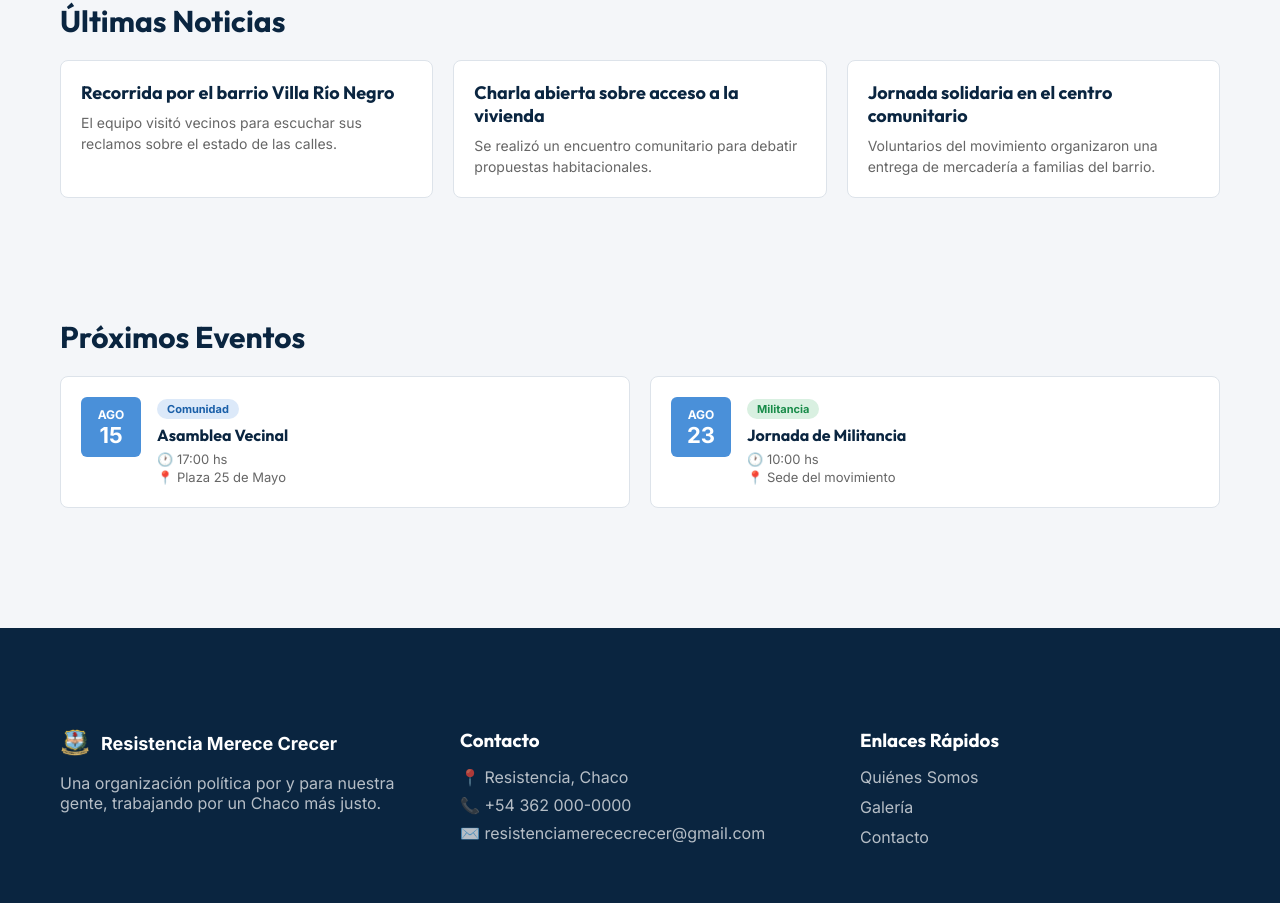
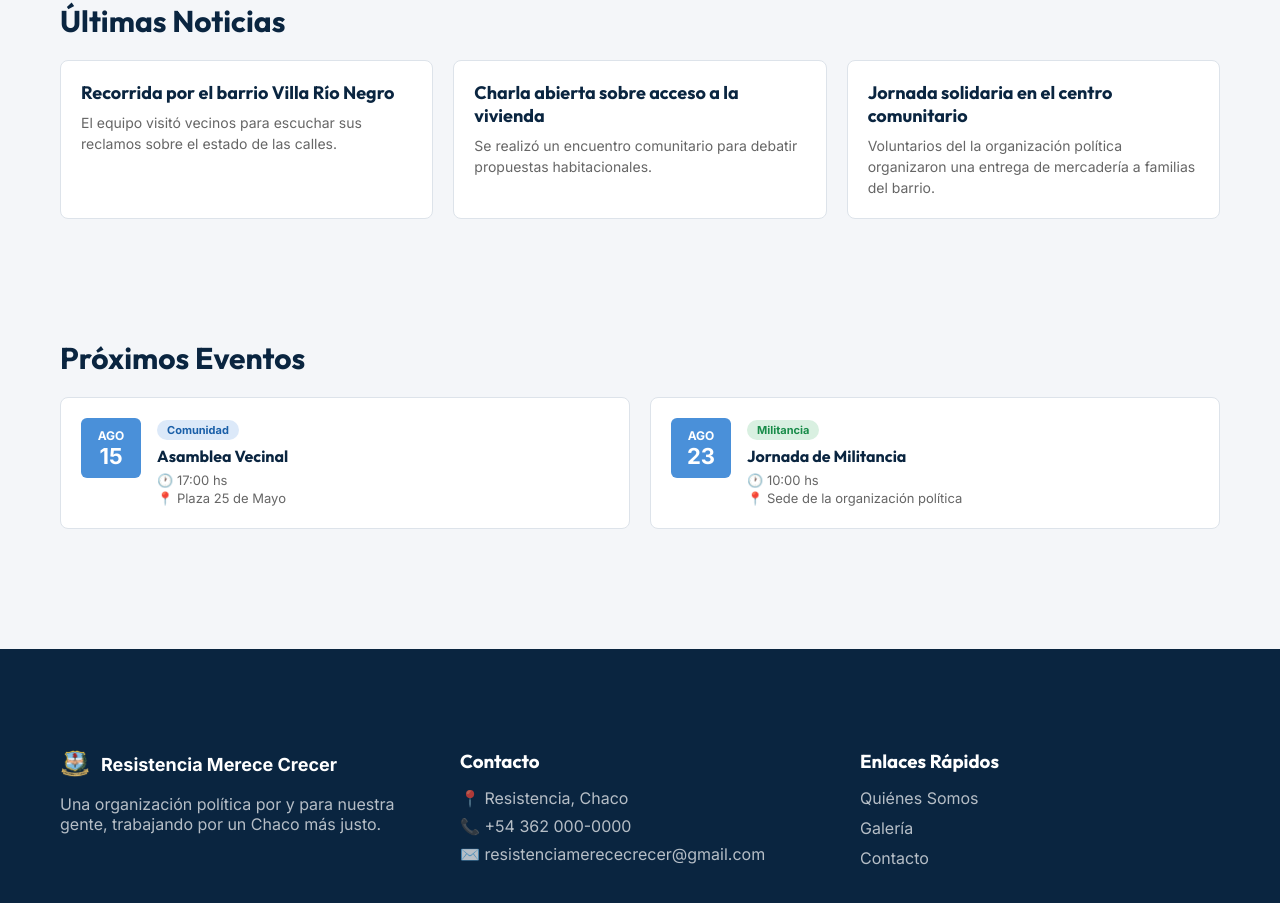
Before and after one commit to esqmarcelo/resistencia-merece-crecer, a React (Vite) app: page / in a window 1280 px wide. Shown: the part 848-1751 px from the top of the page. Built offline with nearby package versions, Linux system fonts and the light colour scheme.

Commit message:
correcion de errores gramaticales

```diff
--- a/src/pages/Inicio.jsx
+++ b/src/pages/Inicio.jsx
@@ -30,7 +30,7 @@ function Inicio() {
           </div>
           <div className="card">
             <h3>Jornada solidaria en el centro comunitario</h3>
-            <p>Voluntarios del movimiento organizaron una entrega de mercadería a familias del barrio.</p>
+            <p>Voluntarios del la organización política organizaron una entrega de mercadería a familias del barrio.</p>
           </div>
         </div>
       </section>
@@ -59,7 +59,7 @@ function Inicio() {
               <span className="evento-categoria categoria-militancia">Militancia</span>
               <h3>Jornada de Militancia</h3>
               <p>🕐 10:00 hs</p>
-              <p>📍 Sede del movimiento</p>
+              <p>📍 Sede de la organización política</p>
             </div>
           </div>
         </div>
```
